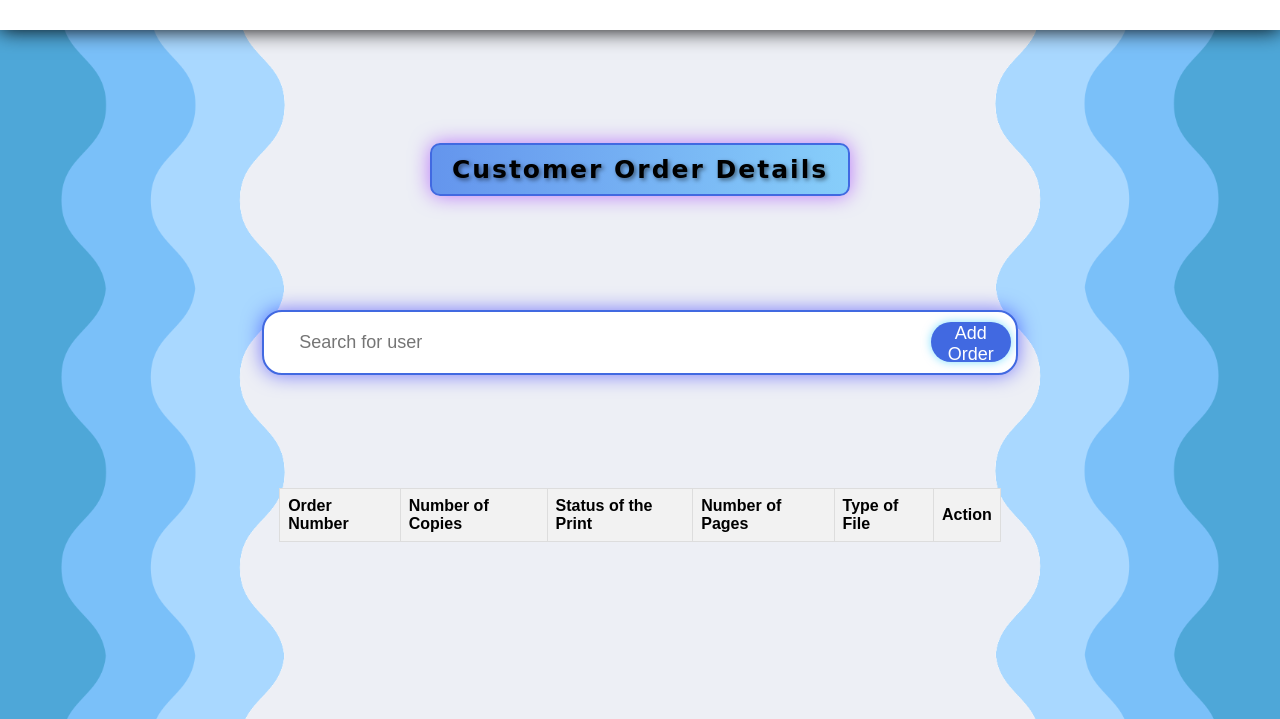
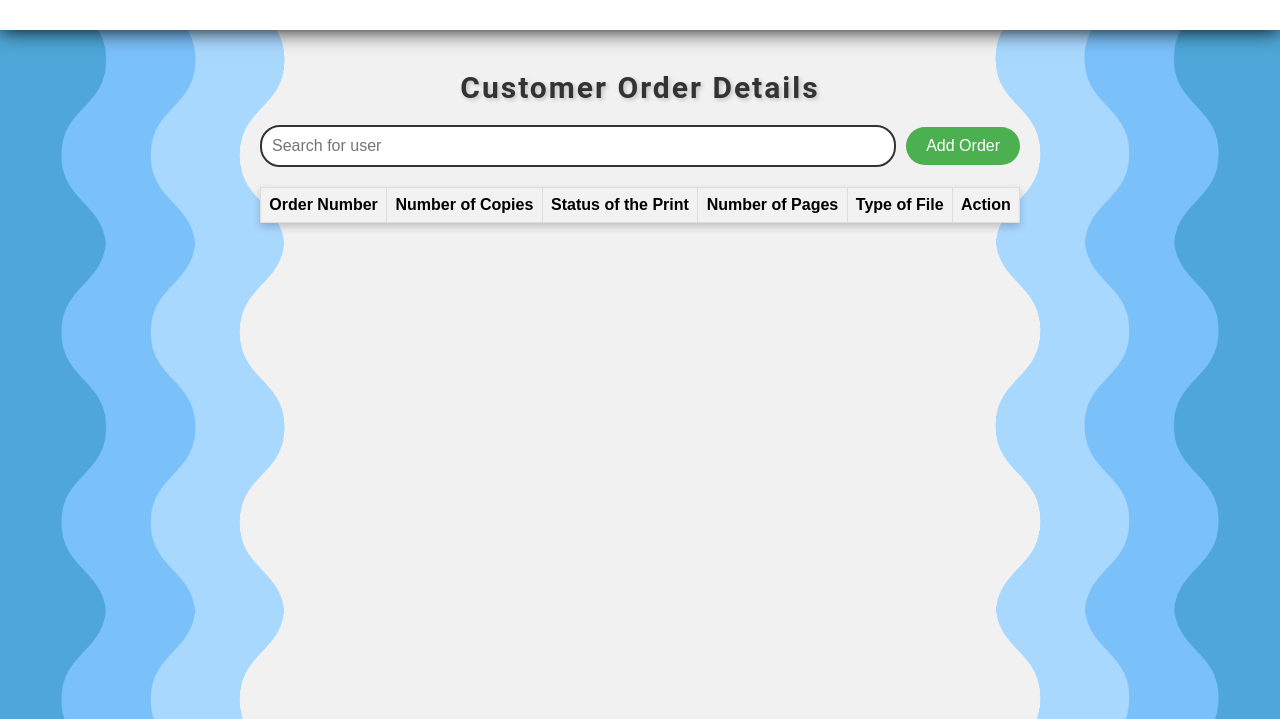
Before and after one commit to ThermalDust095/Xerox-Management, a plain HTML site: page dbms5.html in a window 1280 px wide. Shown: the part 81-800 px from the top of the page. Drawn offline with Linux system fonts and the light colour scheme.

Commit message:
dbms5.html

```diff
--- a/dbms5.html
+++ b/dbms5.html
@@ -9,7 +9,7 @@
         font-family: "Arial", sans-serif;
         margin: 0;
         padding: 0;
-        background-color: rgb(237, 239, 245); /* Lighter background */
+        background-color: #f1f1f1; /* Light background */
         background-image: url("70181865efd222e8255df820e504242c.png"),
           url("rightwave.png"); /* Add your image URL here */
         background-repeat: repeat-y; /* Repeat the image horizontally */
@@ -28,9 +28,9 @@
       }
 
       .container {
-        max-width: calc(100% - 10cm); /* 5cm gap from each side */
+        max-width: 800px; /* Limiting container width for better readability */
         margin: 0 auto;
-        padding: 3cm 0;
+        padding: 20px;
         box-sizing: border-box;
         text-align: center;
       }
@@ -39,91 +39,74 @@
         text-align: center;
         padding: 20px;
         margin: 0;
-        font-family: "Indie Flower", cursive;
-        font-size: 25px;
-        /*text-transform: uppercase;*/
+        font-family: "Roboto", sans-serif;
+        font-size: 30px; /* Larger font size for headings */
         letter-spacing: 2px;
-        text-shadow: 2px 2px 4px rgba(0, 0, 0, 0.5);
-        border: 2px solid royalblue; /* Royal blue border */
-        border-radius: 10px;
-        display: inline-block;
-        background: linear-gradient(
-          to right,
-          #6495ed 0%,
-          #87cefa 100%
-        ); /* Gradient background */
-        padding: 10px 20px;
-        box-shadow: 0 0 20px rgba(136, 0, 255, 0.5); /* Blood-like color shadow effect */
+        text-shadow: 2px 2px 4px rgba(0, 0, 0, 0.2);
+        color: #333; /* Dark text color */
       }
 
-      /* Search bar styling */
       #searchBar {
-        padding: 15px;
-        width: 80%;
-        border: 2px solid royalblue; /* Royal blue border */
-        border-radius: 20px;
-        margin: 3cm auto;
-        display: inline-block;
-        outline: none;
-        background-color: #fff; /* White background */
-        color: #000; /* Black text color */
-        font-size: 18px;
-        box-shadow: 0 0 20px rgba(0, 0, 255, 0.5); /* Blood-like color shadow effect */
-        position: relative;
+        display: flex;
+        justify-content: center;
+        align-items: center;
+        margin-bottom: 20px; /* Space between search bar and table */
       }
 
       #searchBar input[type="text"] {
-        width: calc(100% - 40px);
-        border: none;
+        flex: 1;
+        padding: 10px;
+        border: 2px solid #333; /* Dark border */
+        border-radius: 20px; /* Rounded corners */
+        font-size: 16px;
         outline: none;
-        background: transparent;
-        color: #000;
-        font-size: 18px;
-        padding: 5px 10px;
       }
 
       #searchBar button {
-        width: 80px; /* Adjusted width */
-        height: 40px;
+        padding: 10px 20px;
+        margin-left: 10px;
         border: none;
-        outline: none;
-        background-color: royalblue;
-        color: #fff;
-        font-size: 18px;
+        border-radius: 20px;
+        background-color: #4caf50; /* Green button */
+        color: white;
+        font-size: 16px;
         cursor: pointer;
-        position: absolute;
-        top: 50%;
-        right: 5px;
-        transform: translateY(-50%);
-        border-radius: 20px;
-        box-shadow: 0 0 10px rgba(0, 191, 255, 0.5); /* Blood-like color shadow effect */
+        transition: background-color 0.3s ease; /* Smooth hover transition */
       }
 
-      /* Table styling */
+      #searchBar button:hover {
+        background-color: #45a049; /* Darker green on hover */
+      }
+
       #orderTable {
-        width: 80%;
-        margin: 0 auto;
+        width: 100%;
         border-collapse: collapse;
+        background-color: white; /* White table background */
+        box-shadow: 0 4px 8px 0 rgba(0, 0, 0, 0.2); /* Shadow effect */
       }
 
       #orderTable th,
       #orderTable td {
-        border: 1px solid #dddddd;
+        border: 1px solid #ddd; /* Light gray border */
         padding: 8px;
-        text-align: left;
       }
 
       #orderTable th {
-        background-color: #f2f2f2;
+        background-color: #f2f2f2; /* Light gray header */
       }
 
       .view-document-button {
         padding: 10px 20px;
-        background-color: royalblue;
-        color: #fff;
+        background-color: #333; /* Dark button color */
+        color: white;
         border: none;
         border-radius: 5px;
         cursor: pointer;
+        transition: background-color 0.3s ease; /* Smooth hover transition */
+      }
+
+      .view-document-button:hover {
+        background-color: #555; /* Darker button color on hover */
       }
     </style>
   </head>
@@ -136,8 +119,6 @@
           style="width: 50px; height: 40px"
         />
       </h2>
-
-      <!-- Adjust width and height as needed -->
     </div>
     <div class="container">
       <h1>Customer Order Details</h1>
```
